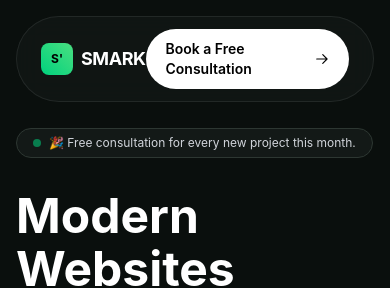
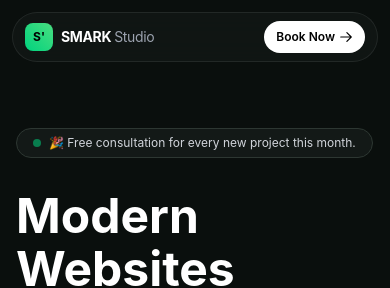
Before and after one commit to belloramadan00-hash/Smarkstudio, a plain HTML site: page index.html in a window 390 px wide. Shown: the top 288 px of the page. Drawn offline with nearby package versions, Linux system fonts and the light colour scheme.

```diff
--- a/index.html
+++ b/index.html
@@ -55,11 +55,11 @@
 <body>
 
     <!-- NAVBAR -->
-    <header class="fixed top-0 left-0 w-full z-50 px-4 py-4 flex justify-center">
-        <nav class="glass-nav w-full max-w-6xl rounded-full px-6 py-3 flex justify-between items-center">
-            <a href="#" class="flex items-center gap-2 group">
-                <div class="w-8 h-8 rounded-lg bg-gradient-to-tr from-[#00d27e] to-[#4ade80] flex items-center justify-center text-black font-bold text-xs">S'</div>
-                <span class="text-white font-bold text-lg tracking-tight">SMARK</span>
+    <header class="fixed top-0 left-0 w-full z-50 px-3 py-3 md:px-4 md:py-4 flex justify-center">
+        <nav class="glass-nav w-full max-w-6xl rounded-full px-3 py-2 md:px-6 md:py-3 flex justify-between items-center gap-2">
+            <a href="#" class="flex items-center gap-2 group shrink-0">
+                <div class="w-7 h-7 md:w-8 md:h-8 rounded-lg bg-gradient-to-tr from-[#00d27e] to-[#4ade80] flex items-center justify-center text-black font-bold text-xs shrink-0">S'</div>
+                <span class="text-white font-bold text-sm md:text-lg tracking-tight whitespace-nowrap">SMARK <span class="text-gray-400 font-normal">Studio</span></span>
             </a>
             <div class="hidden md:flex items-center gap-6 lg:gap-8 text-sm font-medium text-gray-300">
                 <a href="#" class="nav-link">Home</a>
@@ -70,9 +70,10 @@
                 <a href="#faq" class="nav-link">FAQ</a>
                 <a href="#contact" class="nav-link">Contact</a>
             </div>
-            <a href="consultation.html" class="bg-white text-black text-sm font-semibold px-5 py-2.5 rounded-full hover:bg-gray-200 transition-colors flex items-center gap-1">
-                Book a Free Consultation
-                <svg xmlns="http://www.w3.org/2000/svg" fill="none" viewBox="0 0 24 24" stroke-width="2" stroke="currentColor" class="w-4 h-4">
+            <a href="consultation.html" class="bg-white text-black text-xs md:text-sm font-semibold px-3 py-2 md:px-5 md:py-2.5 rounded-full hover:bg-gray-200 transition-colors flex items-center gap-1 whitespace-nowrap shrink-0">
+                <span class="md:hidden">Book Now</span>
+                <span class="hidden md:inline">Book a Free Consultation</span>
+                <svg xmlns="http://www.w3.org/2000/svg" fill="none" viewBox="0 0 24 24" stroke-width="2" stroke="currentColor" class="w-3.5 h-3.5 md:w-4 md:h-4 shrink-0">
                     <path stroke-linecap="round" stroke-linejoin="round" d="M13.5 4.5L21 12m0 0l-7.5 7.5M21 12H3" />
                 </svg>
             </a>
```
